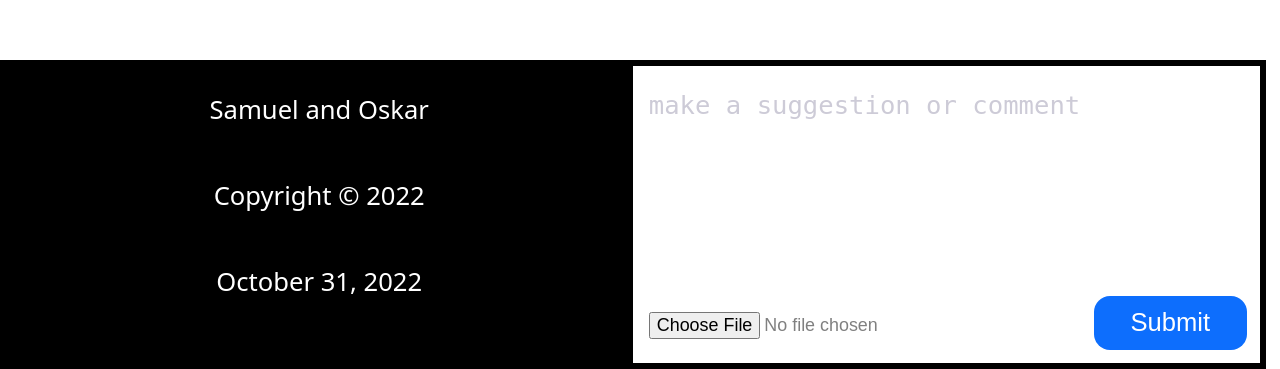
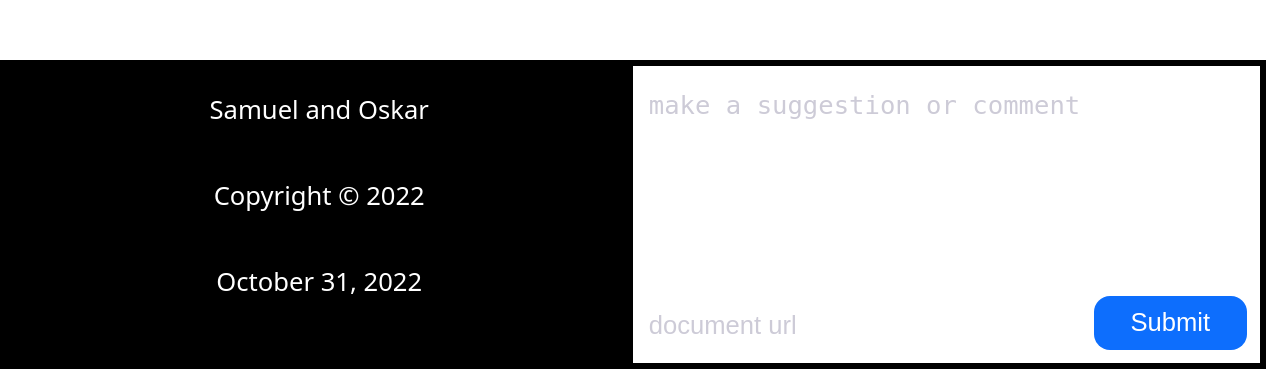
Before and after one commit to Samue1A/uni-d-help, a Flask app: page / in a window 1280 px wide. Shown: the part 1186-1555 px from the top of the page. Run offline with Flask 2, Linux system fonts and the light colour scheme.

Commit message:
Add files via upload

```diff
--- a/templates/index.html
+++ b/templates/index.html
@@ -104,7 +104,7 @@
         </div>
         <form action="/" method="POST" class="footer_2">
             <textarea name="comment" class="footer_input" placeholder="make a suggestion or comment" name="comments" id="" cols="50" rows="6"></textarea>
-            <input name="fil" type="file" class="footer_input" id="file">
+            <input placeholder="document url" name="fil" type="url" class="footer_input" id="file">
             <button id="btnn" type="submit">Submit</button>
         </form>
     </footer>
```
Also changed, not shown: static/style.css (line endings or trailing spaces).
